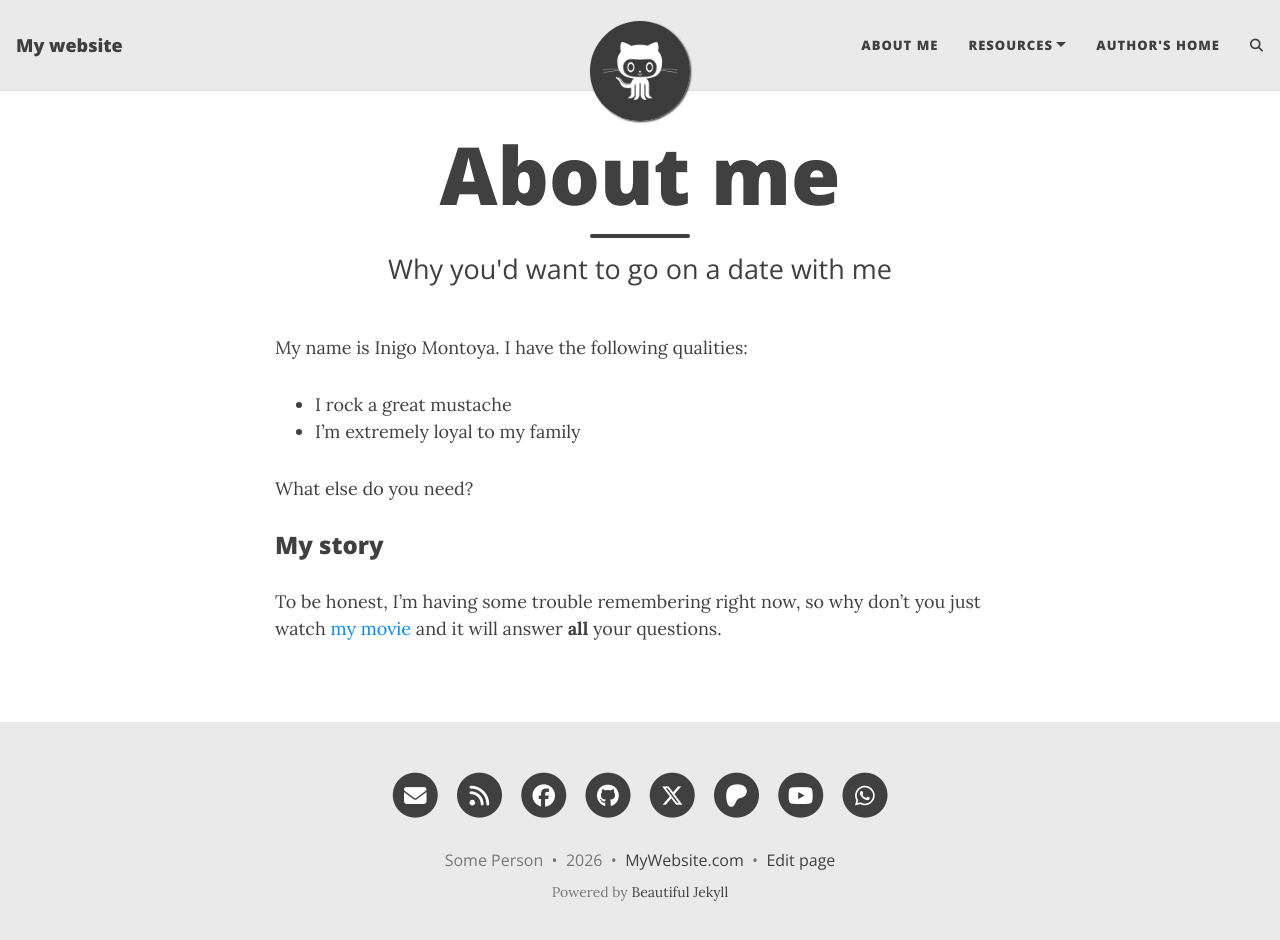
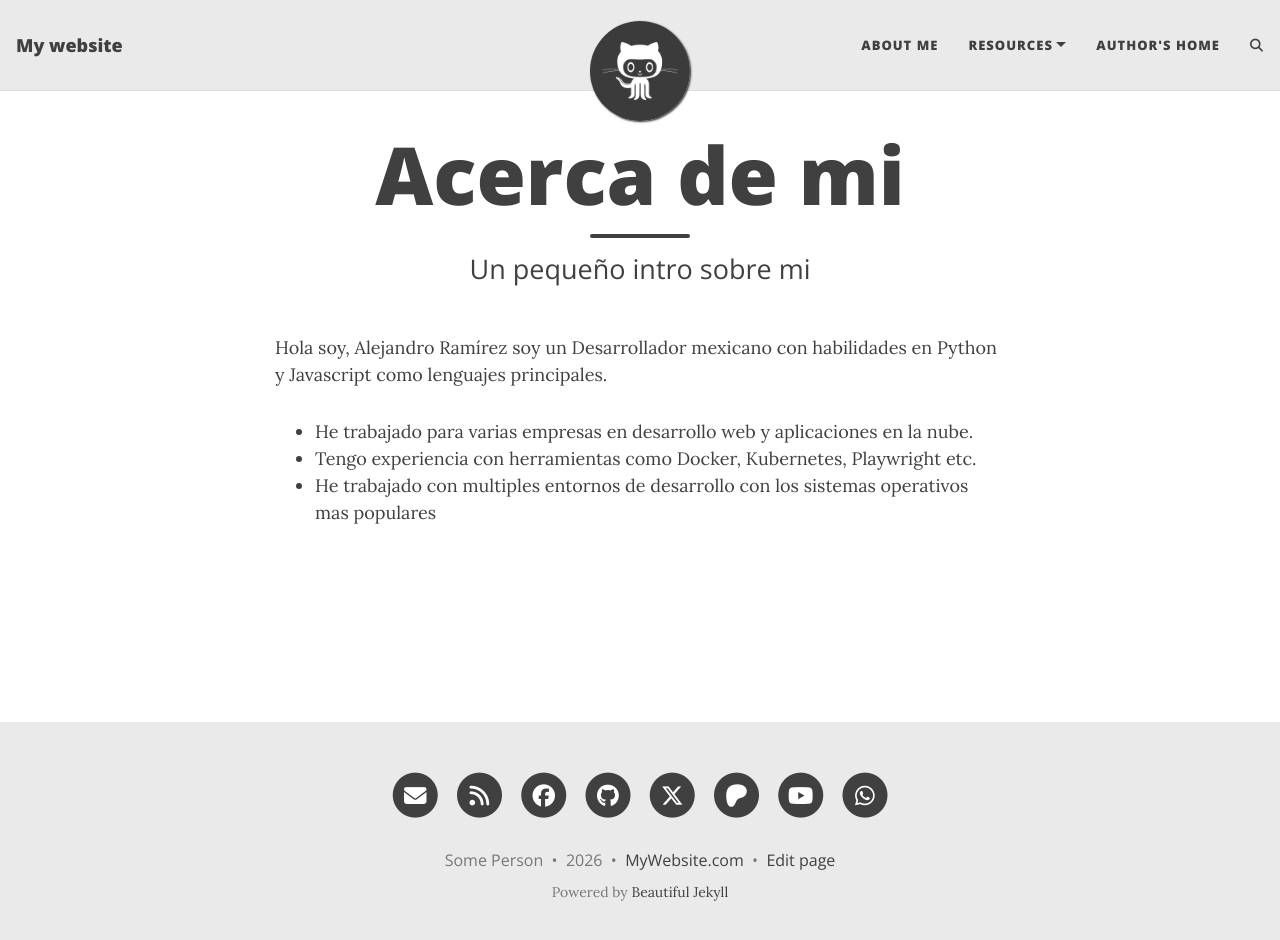
Before and after one commit to AlexProw/alexprow.github.io, a Jekyll site: the page built from aboutme.md, in a window 1280 px wide and 953 px high. Shown: the top 940 px of the window. Built offline with Jekyll 4.4.1, drawn with Linux system fonts in a browser that asks for light colours; comment, search, counter and statistics services are not loaded.

Commit message:
Initial text display

```diff
--- a/404.html
+++ b/404.html
@@ -1,12 +1,12 @@
 ---
 layout: default
-title: 404 - Page not found
+title: 404 - Página no encontrada
 permalink: /404.html
 ---
 
 <div class="text-center">
-  <h1>Whoops, this page doesn't exist.</h1>
-  <h1>Move along. (404 error)</h1>
+  <h1>La pagina no existe.</h1>
+  <h1>(404 error)</h1>
   <br/>
 
   <img src="{{ 'assets/img/404-southpark.jpg' | relative_url }}" alt="Not found" />
--- a/aboutme.md
+++ b/aboutme.md
@@ -1,16 +1,11 @@
 ---
 layout: page
-title: About me
-subtitle: Why you'd want to go on a date with me
+title: Acerca de mi
+subtitle: Un pequeño intro sobre mi
 ---
 
-My name is Inigo Montoya. I have the following qualities:
+Hola soy, Alejandro Ramírez soy un Desarrollador mexicano con habilidades en Python y Javascript como lenguajes principales.
 
-- I rock a great mustache
-- I'm extremely loyal to my family
-
-What else do you need?
-
-### My story
-
-To be honest, I'm having some trouble remembering right now, so why don't you just watch [my movie](https://en.wikipedia.org/wiki/The_Princess_Bride_%28film%29) and it will answer **all** your questions.
+- He trabajado para varias empresas en desarrollo web y aplicaciones en la nube.
+- Tengo experiencia con herramientas como Docker, Kubernetes, Playwright etc.
+- He trabajado con multiples entornos de desarrollo con los sistemas operativos mas populares
--- a/index.html
+++ b/index.html
@@ -1,5 +1,5 @@
 ---
 layout: home
-title: My website
-subtitle: This is where I will tell my friends way too much about me
+title: Alex Dev
+subtitle: Software Developer and QA automation tester
 ---
--- a/tags.html
+++ b/tags.html
@@ -1,6 +1,6 @@
 ---
 layout: page
-title: 'Tag Index'
+title: 'Lista de tags'
 ---
 
 {% assign date_format = site.date_format | default: "%B %-d, %Y" %}
```
